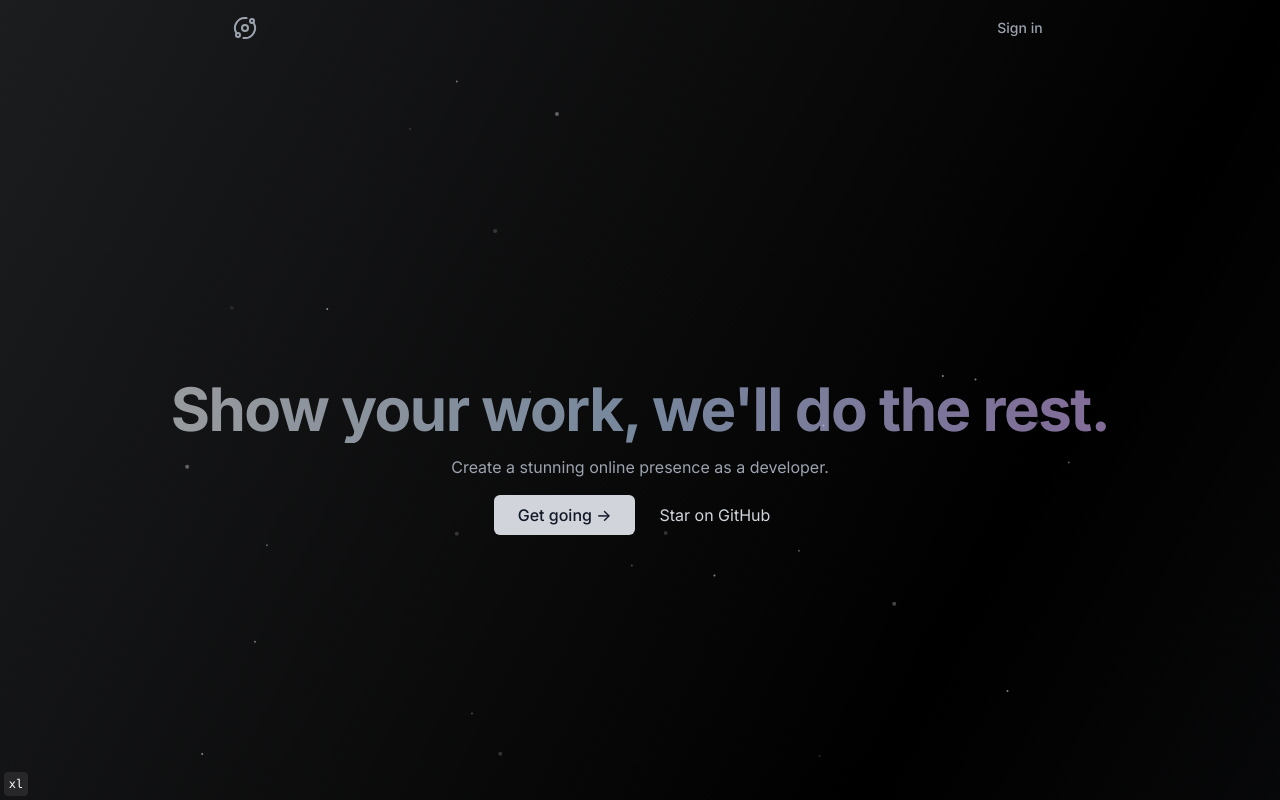
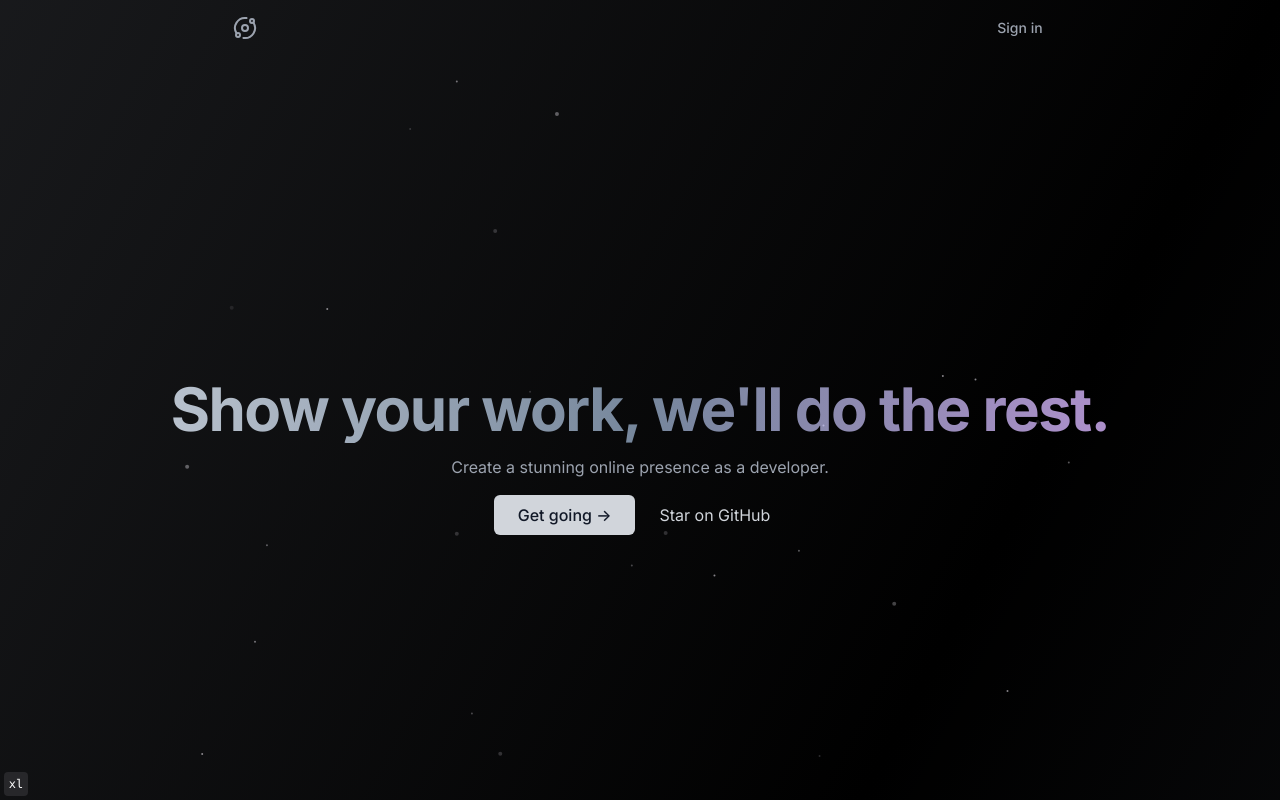
Before and after one commit to 99Yash/forklifter, a Next.js app: page / in a window 1280 px wide. Shown: the top 800 px of the page. Built offline with nearby package versions, Linux system fonts and the light colour scheme.

Commit message:
minor layout changes

```diff
--- a/src/app/(auth)/sign-in/page.tsx
+++ b/src/app/(auth)/sign-in/page.tsx
@@ -35,8 +35,8 @@ export default function SignInPage() {
         <OAuthSignIn />
       </div>
       <p className="px-6 text-center text-sm text-muted-foreground">
-        &copy; {new Date().getUTCFullYear()} {siteConfig.name} • All rights
-        reserved.
+        All rights reserved. &copy;{new Date().getUTCFullYear()}{" "}
+        {siteConfig.name}
       </p>
     </div>
   );
--- a/src/app/(landing)/layout.tsx
+++ b/src/app/(landing)/layout.tsx
@@ -7,7 +7,7 @@ export default function LandingLayout({
   children: React.ReactNode;
 }) {
   return (
-    <div className=" bg-[#2222228b] md:bg-gradient-to-br md:from-[#2222229a] md:via-black md:to-[#22222231]">
+    <div className=" bg-[#1a1a1a8b] md:bg-gradient-to-br md:from-[#2222227c] md:via-black md:to-[#22222231]">
       <Nav />
       <main className="flex flex-grow flex-col items-center">{children}</main>
       <Footer />
--- a/src/components/landing/hero.tsx
+++ b/src/components/landing/hero.tsx
@@ -12,7 +12,7 @@ const Hero = () => {
       <Particles ease={20} color="#ddd9e1" className="absolute inset-0 -z-10" />
       <div className=" flex flex-col flex-wrap items-center justify-center gap-6 px-6 text-center lg:gap-3 lg:px-2">
         <h1
-          className={` animate-fade-down bg-gradient-to-br from-slate-100/60 via-blue-200/50 to-purple-400/60 bg-clip-text text-6xl font-bold leading-[4.1rem] tracking-tight text-transparent md:bg-gradient-to-r md:via-blue-200/60 md:to-purple-300/60 `}
+          className={` animate-fade-down bg-gradient-to-br from-slate-300/90 via-blue-200/50 to-purple-300/80 bg-clip-text text-6xl font-bold leading-[4.1rem] tracking-tight text-transparent md:bg-gradient-to-r md:from-slate-300/90 md:via-blue-200/60 md:to-purple-300/80 `}
           style={{ animationDelay: "0.20s", animationFillMode: "forwards" }}
         >
           <ReactWrapBalancer>{data.opening.heading}</ReactWrapBalancer>
@@ -25,7 +25,7 @@ const Hero = () => {
         </p>
       </div>
       <div
-        className="animate-fade-up flex flex-col gap-2 md:flex-row"
+        className="flex animate-fade-up flex-col gap-2 md:flex-row"
         style={{ animationDelay: "0.40s", animationFillMode: "forwards" }}
       >
         <Link
```
